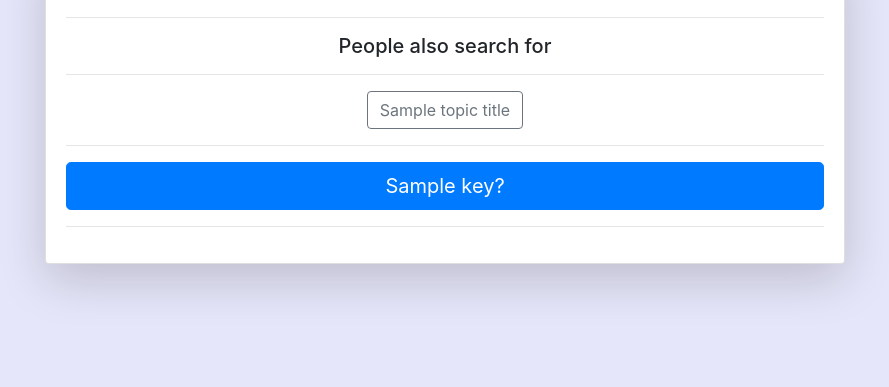
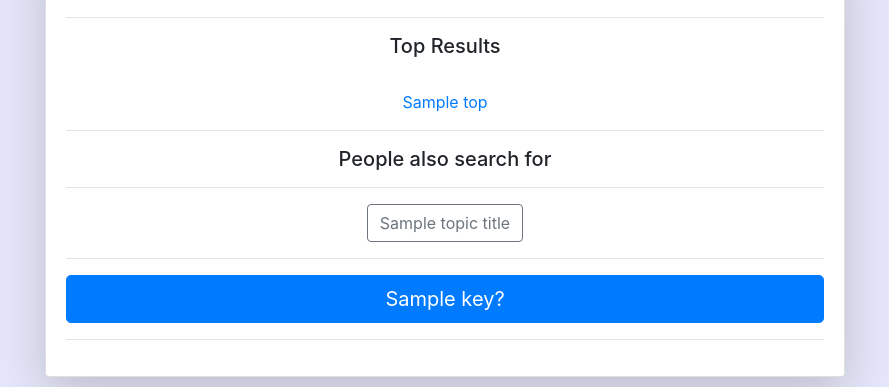
Before and after one commit to Ishan2601/Err_404-Four_Nodes-003-SmartSearch, a Flask app: template templates/index.html in a window 1280 px wide. Shown: the part 417-804 px from the top of the page, without its empty margins (195-1084 px from the left). Before the commit the page ends 710 px from the top, so only its background shows below. Run offline with Flask 2, Linux system fonts and the light colour scheme; the template is opened without the code that fills it: most values are stand-ins (such as "Sample title", 1, 10 or a date in 2020); some libraries are stand-ins or nearby versions.

Commit message:
Top searches

```diff
--- a/templates/index.html
+++ b/templates/index.html
@@ -46,6 +46,14 @@
       <div class="card text-center shadow-lg p-6 mb-8 " style="width: 50rem;">
         <div class="card-body">
           <h4 class="card-title">Smart Search Results for : {{searched}}</h4>
+          {% if prople_asks %}
+          <hr>
+          <h5>Top Results</h5>
+            <br>
+            {% for top in prople_asks %}
+            <a href='http://google.com/search?q={{top}}'>{{top}}</a><br>
+            {% endfor %}
+          {% endif %}
           <hr>
           <h5>People also search for</h5>
           <hr>
```
